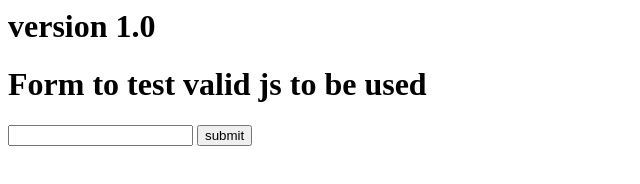
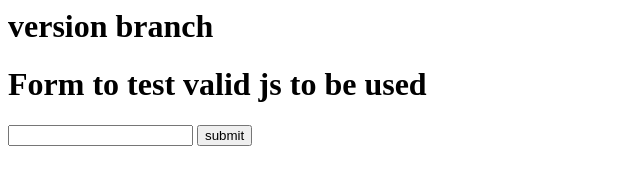
Before and after one commit to dujam2014/valid.js, a plain HTML site: page index.html in a window 1280 px wide. Shown: the whole page, without its empty margins (0-640 px from the left). Drawn offline with Linux system fonts and the light colour scheme.

Commit message:
Changed file index.html                 Signed-off-By: Abhishek kanojia <abhishekka3193@gmail.com>

```diff
--- a/index.html
+++ b/index.html
@@ -6,7 +6,7 @@
 		</script>
 	</head>
 	<body>
-		<h1>version 1.0</h1>
+		<h1>version branch</h1>
 	<h1>Form to test valid js to be used</h1>
 		<form>
 			<input type="text" id="number" onblur="check('number','2','23');">
```
